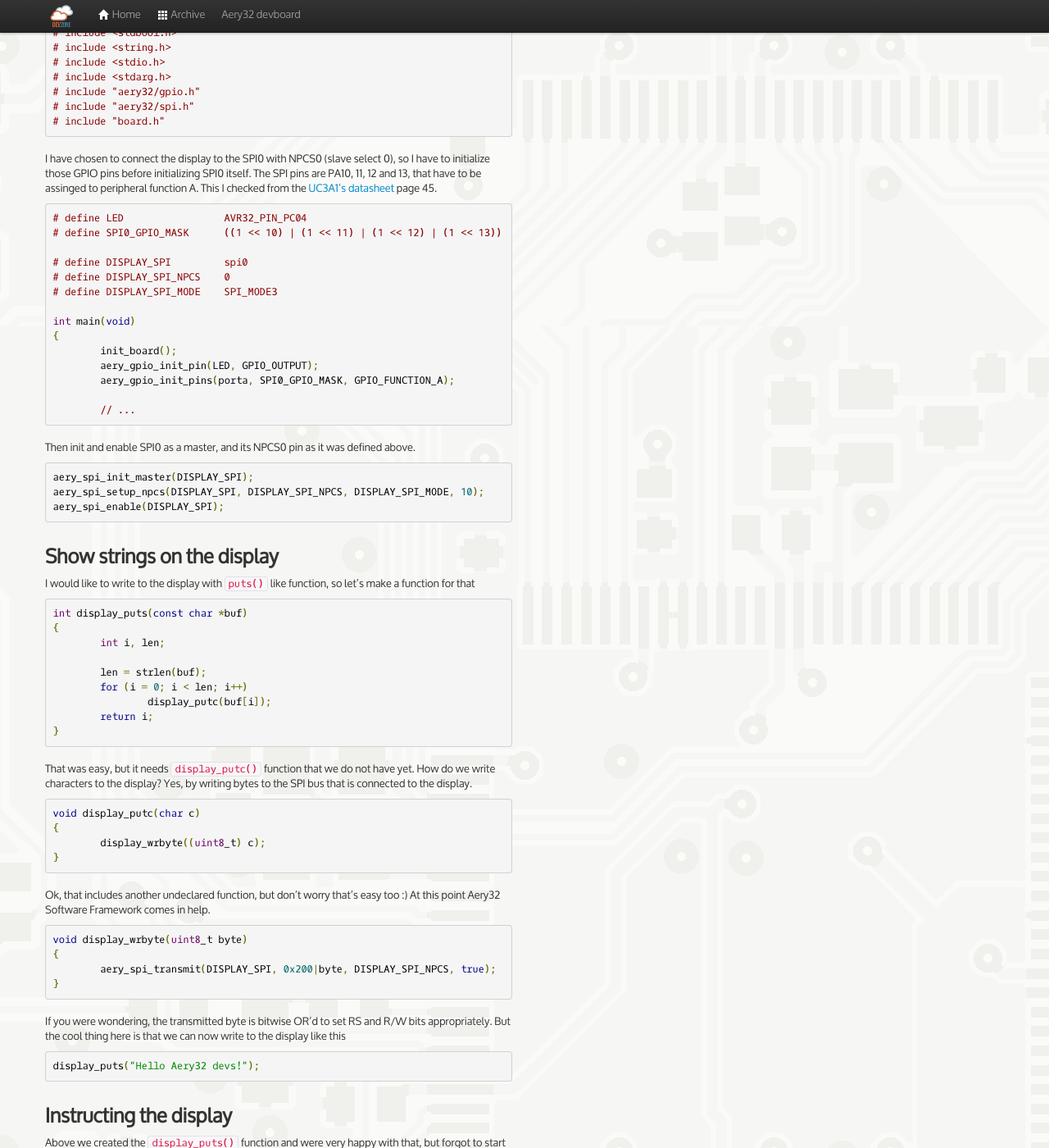
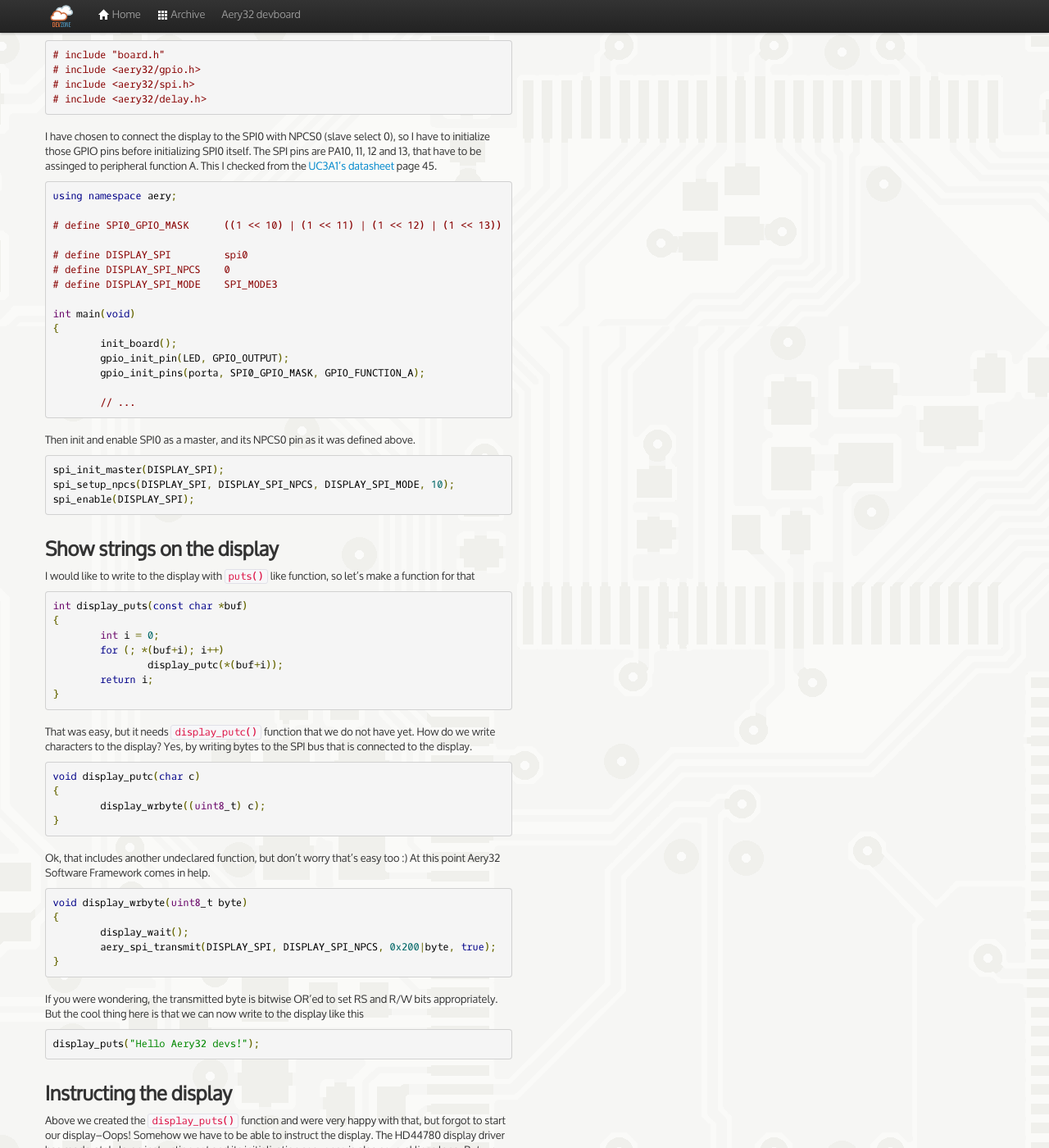
Before and after one commit to aery32/aery32.github.com, a Jekyll site: the page built from _posts/2012-05-27-using-hd44780-type-two-row-oled-display-via-spi-bus.md, in a window 1280 px wide and 1400 px high, scrolled down 951 px. Shown: the whole window at 82% size. Built offline with Jekyll 4.4.1, drawn with Linux system fonts in a browser that asks for light colours; nearby versions of some CDN libraries; Markdown is read by kramdown in place of the engine named in the settings; comment, search, counter and statistics services are not loaded; some of the changed text lies outside the part shown.

Commit message:
Update articles to be consistent with the framework version 0.2

```diff
--- a/_posts/2012-05-27-using-hd44780-type-two-row-oled-display-via-spi-bus.md
+++ b/_posts/2012-05-27-using-hd44780-type-two-row-oled-display-via-spi-bus.md
@@ -21,6 +21,9 @@ summary: "In this article it's quickly described how to connect OLED display to
 
 <a href="/images/hello_aery32_devs_hires.JPG" title="OLED display connected to Aery32">
 <img class="pull-right" itemprop="image" src="{{ site.url }}/images/hello_aery32_devs_lores.jpg" alt="OLED display connected to Aery32" /></a>
+
+<span class="label label-info">Update!</span> Article updated to be consistent with the framework version 0.2.
+
 In this article I will quickly describe how to connect OLED display to Aery32 devboard using serial peripheral interface bus (SPI). Only 6 pieces of jumper wires are needed, 4 for the SPI bus and 2 for the power (3.3V and GND). For the display module I chose [NHD‐0220DZW‐AG5](http://www.newhavendisplay.com/specs/NHD-0220DZW-AG5.pdf) (2 lines x 20 characters) that has Hitachi HD44780 LCD controller. The selection criterion was that [HD44780 display controllers](http://en.wikipedia.org/wiki/Hitachi_HD44780_LCD_controller) are very common and that the display was working at 3.3V supply voltage.
 
 By default NHD‐0220DZW‐AG5 MPU interface is set to work in parallel mode, so I had to change the jumper setting at the bottom side of the display module to enable SPI interface. Hereby, I removed the jumper resistors marked with red rectangles and changed the position of the H_PS_L jumper to the position marked by orange ractangle. Afterwards I noticed that jumper J68 would not have to be removed, so you can spare your soldering iron for that.
@@ -57,22 +60,20 @@ By default NHD‐0220DZW‐AG5 MPU interface is set to work in parallel mode, so
 Initialize the SPI bus
 ----------------------
 
-First SPI bus has to be initialized, so let's include [SPI module](http://aery32.readthedocs.org/en/latest/modules.html#serial-peripheral-bus-spi) into our `main.c`. We will also need `string.h`, `stdio.h` and `stdarg.h` standard header files
+First SPI bus has to be initialized, so let's include [SPI module](http://aery32.readthedocs.org/en/latest/module_functions.html#serial-peripheral-bus-spi-include-aery32-spi-h) into our `main.cpp`. We will also need `aery32/delay.h`
 
 <pre class="prettyprint lang-c">
-#include &lt;stdbool.h&gt;
-#include &lt;string.h&gt;
-#include &lt;stdio.h&gt;
-#include &lt;stdarg.h&gt;
-#include "aery32/gpio.h"
-#include "aery32/spi.h"
 #include "board.h"
+#include &lt;aery32/gpio.h&gt;
+#include &lt;aery32/spi.h&gt;
+#include &lt;aery32/delay.h&gt;
 </pre>
 
 I have chosen to connect the display to the SPI0 with NPCS0 (slave select 0), so I have to initialize those GPIO pins before initializing SPI0 itself. The SPI pins are PA10, 11, 12 and 13, that have to be assinged to peripheral function A. This I checked from the [UC3A1's datasheet](http://www.atmel.com/Images/doc32058.pdf) page 45.
 
 <pre class="prettyprint lang-c">
-#define LED                 AVR32_PIN_PC04
+using namespace aery;
+
 #define SPI0_GPIO_MASK      ((1 &lt;&lt; 10) | (1 &lt;&lt; 11) | (1 &lt;&lt; 12) | (1 &lt;&lt; 13))
 
 #define DISPLAY_SPI         spi0
@@ -82,8 +83,8 @@ I have chosen to connect the display to the SPI0 with NPCS0 (slave select 0), so
 int main(void)
 {
 	init_board();
-	aery_gpio_init_pin(LED, GPIO_OUTPUT);
-	aery_gpio_init_pins(porta, SPI0_GPIO_MASK, GPIO_FUNCTION_A);
+	gpio_init_pin(LED, GPIO_OUTPUT);
+	gpio_init_pins(porta, SPI0_GPIO_MASK, GPIO_FUNCTION_A);
 
 	// ...
 </pre>
@@ -91,9 +92,9 @@ int main(void)
 Then init and enable SPI0 as a master, and its NPCS0 pin as it was defined above.
 
 <pre class="prettyprint lang-c">
-aery_spi_init_master(DISPLAY_SPI);
-aery_spi_setup_npcs(DISPLAY_SPI, DISPLAY_SPI_NPCS, DISPLAY_SPI_MODE, 10);
-aery_spi_enable(DISPLAY_SPI);
+spi_init_master(DISPLAY_SPI);
+spi_setup_npcs(DISPLAY_SPI, DISPLAY_SPI_NPCS, DISPLAY_SPI_MODE, 10);
+spi_enable(DISPLAY_SPI);
 </pre>
 
 Show strings on the display
@@ -104,11 +105,9 @@ I would like to write to the display with `puts()` like function, so let's make
 <pre class="prettyprint lang-c">
 int display_puts(const char *buf)
 {
-	int i, len;
-
-	len = strlen(buf);
-	for (i = 0; i &lt; len; i++)
-		display_putc(buf[i]);
+	int i = 0;
+	for (; *(buf+i); i++)
+		display_putc(*(buf+i));
 	return i;
 }
 </pre>
@@ -127,11 +126,12 @@ Ok, that includes another undeclared function, but don't worry that's easy too :
 <pre class="prettyprint lang-c">
 void display_wrbyte(uint8_t byte)
 {
-	aery_spi_transmit(DISPLAY_SPI, 0x200|byte, DISPLAY_SPI_NPCS, true);
+	display_wait();
+	aery_spi_transmit(DISPLAY_SPI, DISPLAY_SPI_NPCS, 0x200|byte, true);
 }
 </pre>
 
-If you were wondering, the transmitted byte is bitwise OR'd to set RS and R/W bits appropriately. But the cool thing here is that we can now write to the display like this
+If you were wondering, the transmitted byte is bitwise OR'ed to set RS and R/W bits appropriately. But the cool thing here is that we can now write to the display like this
 
 <pre class="prettyprint lang-c">
 display_puts("Hello Aery32 devs!");
@@ -188,15 +188,22 @@ bool display_isbusy(void)
 {
 	uint16_t rd; /* read data */
 
-	aery_spi_transmit(DISPLAY_SPI, 0x100, DISPLAY_SPI_NPCS, false);
-	rd = aery_spi_transmit(DISPLAY_SPI, 0x100, DISPLAY_SPI_NPCS, true) >> 2;
-	return (HD44780_BUSYBIT_MASK &amp; rd) != 0;
+	aery_spi_transmit(DISPLAY_SPI, DISPLAY_SPI_NPCS, 0x100, false);
+	rd = aery_spi_transmit(DISPLAY_SPI, DISPLAY_SPI_NPCS, 0x100, true);
+	return ((HD44780_BUSYBIT_MASK &lt;&lt; 2) &amp; rd) != 0;
+}
+
+void display_wait(void)
+{
+	while (display_isbusy()) {
+		delay_us(600);
+	}
 }
 
 void display_instruct(uint16_t instruction)
 {
-	while (display_isbusy());
-	aery_spi_transmit(DISPLAY_SPI, instruction, DISPLAY_SPI_NPCS, true);
+	display_wait();
+	aery_spi_transmit(DISPLAY_SPI, DISPLAY_SPI_NPCS, instruction, true);
 }
 </pre>
 
```
Also changed, not shown: _posts/2012-06-24-scroll-text-on-hd44780-type-display.md (+12 -13 lines).
